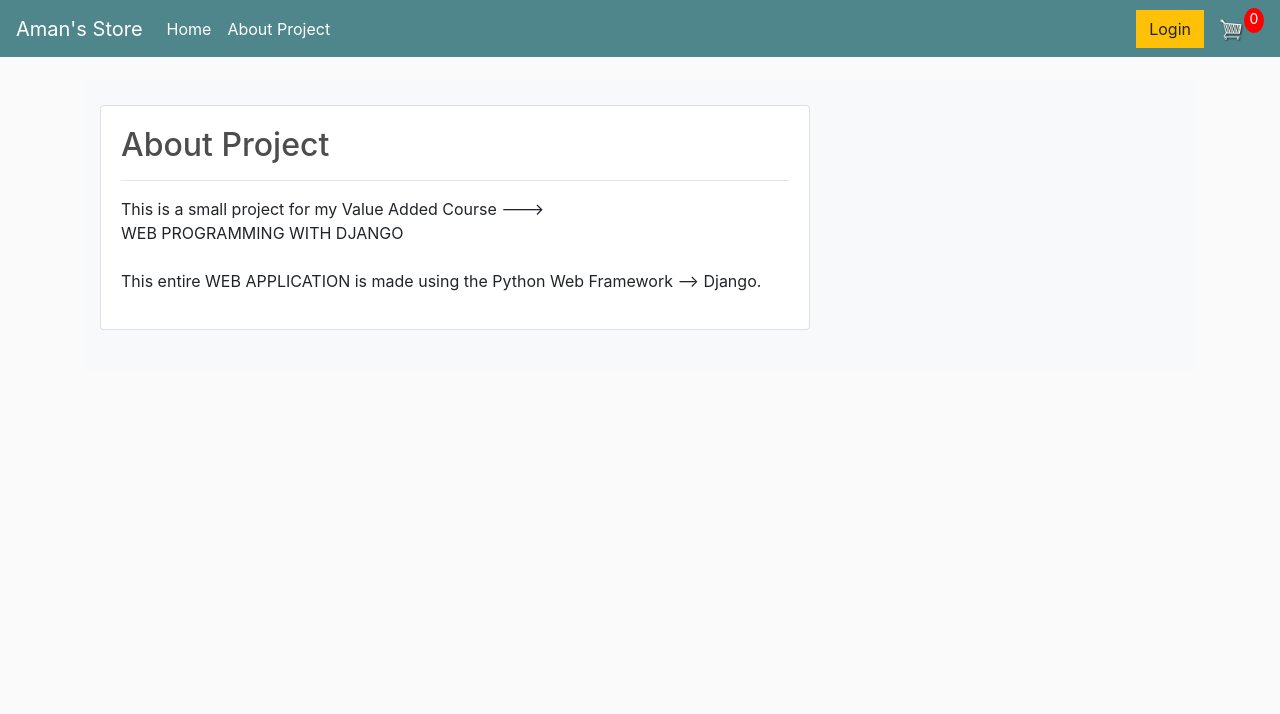
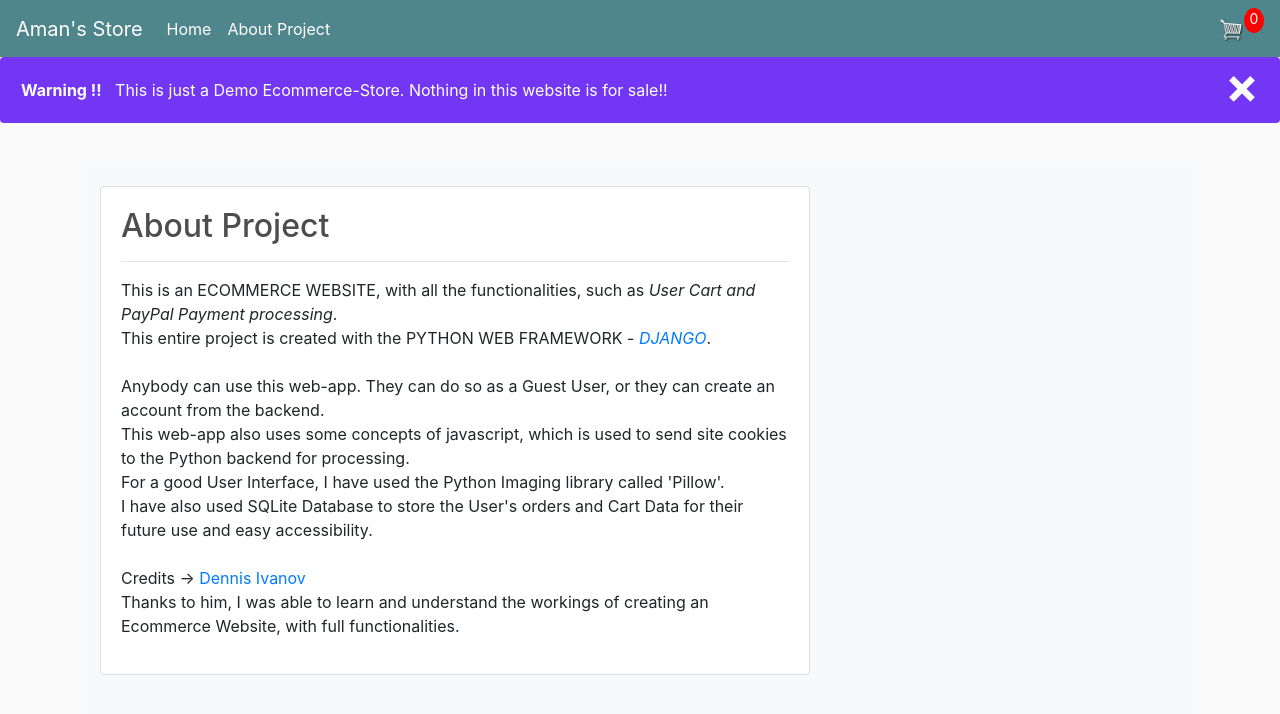
Before and after one commit to euhidaman/ecommerce, a Django app: page /about/ in a window 1280 px wide. Shown: the top 714 px of the page. Run offline with Django 3.2, Linux system fonts and the light colour scheme; some libraries are stand-ins or nearby versions.

Commit message:
Finished coding the entire website

```diff
--- a/store/templates/store/about.html
+++ b/store/templates/store/about.html
@@ -17,9 +17,15 @@
                                 </div>
                                 <div class="row">
                                     <div class="col-md-12">
-                                        <p>This is a small project for my Value Added Course ---><br>
-                                          WEB PROGRAMMING WITH DJANGO <br><br>
-                                          This entire WEB APPLICATION is made using the Python Web Framework --> Django.
+                                        <p>This is an ECOMMERCE WEBSITE, with all the functionalities, such as <i>User Cart and PayPal Payment processing</i>.<br>
+                                          This entire project is created with the PYTHON WEB FRAMEWORK - <a href="https://www.djangoproject.com/"><i>DJANGO</i></a>.<br><br>
+
+                                          Anybody can use this web-app. They can do so as a Guest User, or they can create an account from the backend.<br>
+                                          This web-app also uses some concepts of javascript, which is used to send site cookies to the Python backend for processing.<br>
+                                          For a good User Interface, I have used the Python Imaging library called 'Pillow'.<br>
+                                          I have also used SQLite Database to store the User's orders and Cart Data for their future use and easy accessibility.<br><br>
+                                          Credits -> <a href="https://www.dennisivy.com/">Dennis Ivanov</a><br>
+                                          Thanks to him, I was able to learn and understand the workings of creating an Ecommerce Website, with full functionalities.
                                         </p>
                                     </div>
                                 </div>
--- a/store/templates/store/cart.html
+++ b/store/templates/store/cart.html
@@ -12,7 +12,7 @@
           <table class="table">
             <tr>
               <th><h5>Items: <strong>{{ order.get_cart_items }}</strong></h5></th>
-              <th><h5>Total:<strong> $ {{ order.get_cart_total|floatformat:2 }}</strong></h5></th>
+              <th><h5>Total:<strong> &#8377; {{ order.get_cart_total|floatformat:2 }}</strong></h5></th>
               <th>
                 <a  style="float:right; margin:5px;" class="btn btn-success" href="{% url 'checkout' %}">Checkout</a>
               </th>
@@ -34,7 +34,7 @@
             <div class="cart-row">
       					<div style="flex:2"><img class="row-image" src="{{ item.product.imageURL }}"></div>
       					<div style="flex:2"><p>{{ item.product.name }}</p></div>
-      					<div style="flex:1"><p>$ {{ item.product.price|floatformat:2 }}</p></div>
+      					<div style="flex:1"><p>&#8377; {{ item.product.price|floatformat:2 }}</p></div>
       					<div style="flex:1">
       						<p class="quantity">{{ item.quantity }}</p>
       						<div class="quantity">
@@ -43,7 +43,7 @@
       							<img data-product='{{item.product.id}}' data-action='remove' class="chg-quantity update-cart" src="{% static  'store/images/arrow-down.png' %}">
       						</div>
       					</div>
-      					<div style="flex:1"><p>${{ item.get_total|floatformat:2 }}</p></div>
+      					<div style="flex:1"><p>&#8377;{{ item.get_total|floatformat:2 }}</p></div>
   				  </div>
           {% endfor %}
   		</div>
--- a/store/templates/store/main.html
+++ b/store/templates/store/main.html
@@ -60,6 +60,32 @@
 			console.log('Cart:', cart)
 	</script>
 
+	<style media="screen">
+        	.alert {
+					padding: 20px;
+					background-color: #7236f4;
+					color: white;
+					opacity: 1;
+					transition: opacity 0.6s;
+					margin-bottom: 15px;
+					}
+
+					.closebtn {
+					margin-left: 15px;
+					color: white;
+					font-weight: bold;
+					float: right;
+					font-size: 50px;
+					line-height: 15px;
+					cursor: pointer;
+					transition: 0.3s;
+					}
+
+					.closebtn:hover {
+					color: black;
+					}
+	</style>
+
 </head>
 <body>
 
@@ -79,7 +105,6 @@
 	      </li>
 	    </ul>
 	    <div class="form-inline my-2 my-lg-0">
-	     	<a href="#"class="btn btn-warning">Login</a>
 
 	     	<a href="{% url 'cart' %}">
 	    		<img  id="cart-icon" src="{% static 'store/images/cart.png' %}">
@@ -90,6 +115,11 @@
 	  </div>
 	</nav>
 
+	<div class="alert ">
+  <span class="closebtn">&times;</span>
+  <strong>Warning !!</strong>&nbsp;&nbsp; This is just a Demo Ecommerce-Store. Nothing in this website is for sale!!
+</div>
+
      <div class="container">
             <br>
             {% block content %}
@@ -98,6 +128,18 @@
             {% endblock content %}
          </div>
 
+				 <script>
+						var close = document.getElementsByClassName("closebtn");
+						var i;
+
+						for (i = 0; i < close.length; i++) {
+						  close[i].onclick = function(){
+						    var div = this.parentElement;
+						    div.style.opacity = "0";
+						    setTimeout(function(){ div.style.display = "none"; }, 600);
+						  }
+						}
+				</script>
 
 	<script src="https://code.jquery.com/jquery-3.4.1.slim.min.js" integrity="sha384-J6qa4849blE2+poT4WnyKhv5vZF5SrPo0iEjwBvKU7imGFAV0wwj1yYfoRSJoZ+n" crossorigin="anonymous"></script>
 
--- a/store/templates/store/store.html
+++ b/store/templates/store/store.html
@@ -12,9 +12,8 @@
         <button data-product={{product.id}} data-action=add
            class="btn btn-outline-secondary add-btn update-cart">Add to Cart
         </button>
-        <a class="btn btn-outline-success" href="#">View</a>
         <h4 style="display: inline-block; float: right">
-          <strong>${{ product.price|floatformat:2 }}</strong>
+          <strong>&#8377;{{ product.price|floatformat:2 }}</strong>
         </h4>
       </div>
   </div>
--- a/store/views.py
+++ b/store/views.py
@@ -84,6 +84,7 @@ def processOrder(request):
         order, created = Order.objects.get_or_create(customer=customer, complete=False)
 
     else:
+        # guestOrder function is present in utils.py
         customer, order = guestOrder(request, data)
 
     total = float(data['form']['total'])
@@ -104,5 +105,3 @@ def processOrder(request):
             )
 
     return JsonResponse("Payment submitted...",safe=False)
-
-# guest order function
```
Also changed, not shown: store/templates/store/checkout.html (+46 -7 lines), db.sqlite3.
